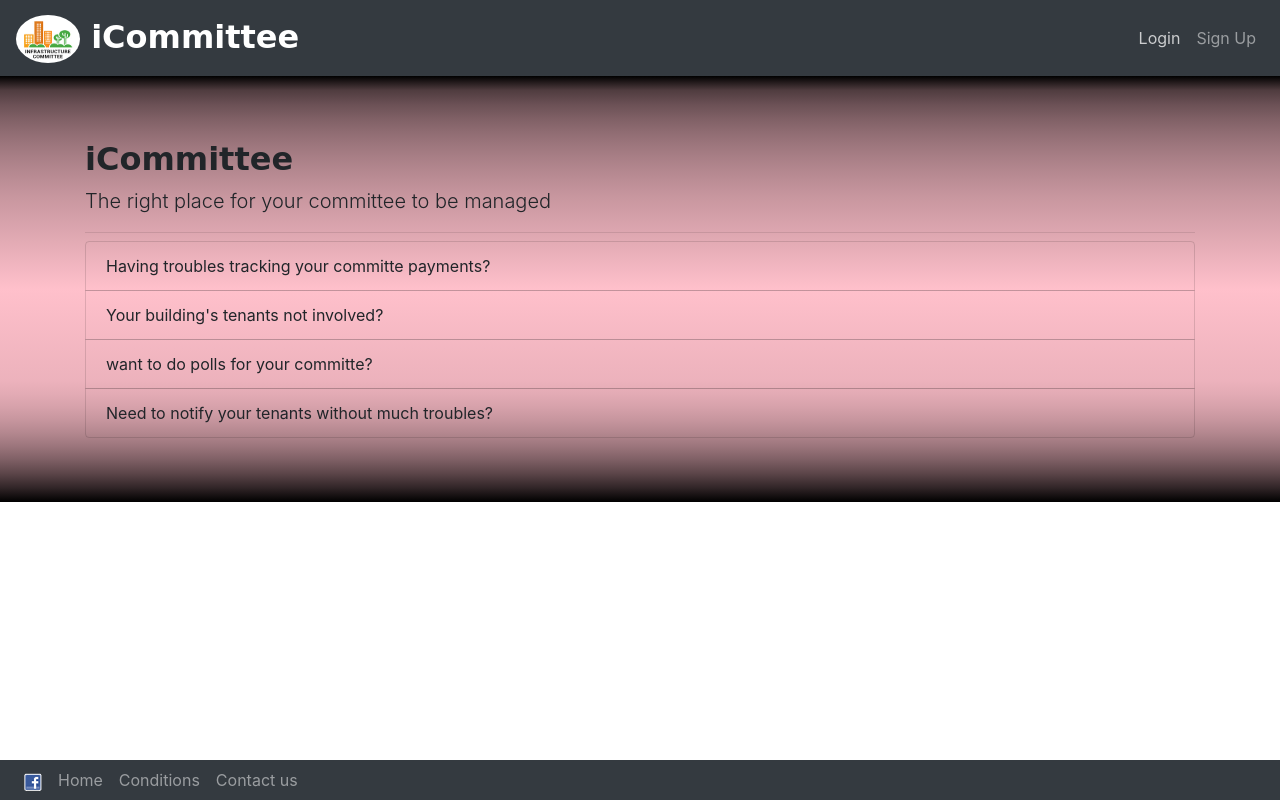
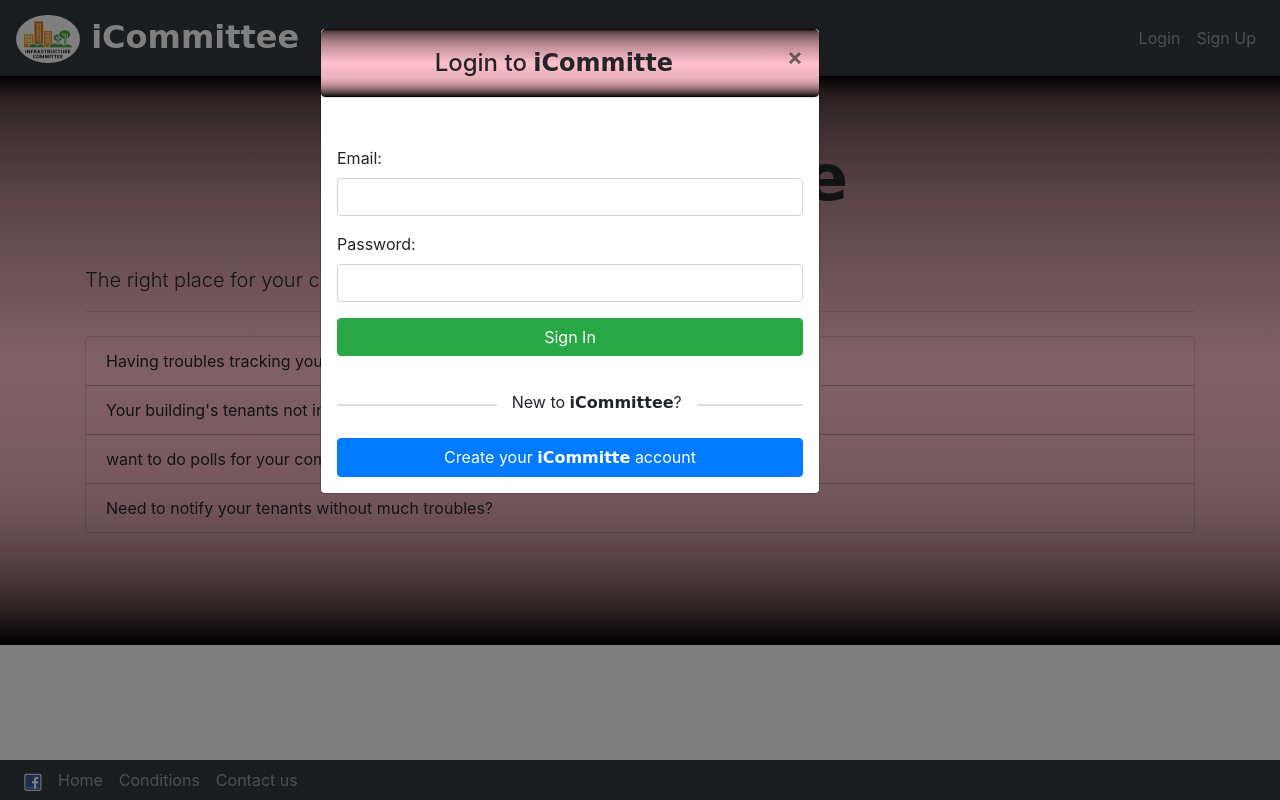
Before and after one commit to eranraveh/Committee, a plain HTML site: page index.html at #/signup in a window 1280 px wide. Both pictures are taken after a click on the link "Login". Drawn offline with nearby package versions, Linux system fonts and the light colour scheme; some packages are replaced by stand-ins of ours; a web font is replaced by a local one.

Commit message:
signup page  and login modal

```diff
--- a/app/committeeApp.js
+++ b/app/committeeApp.js
@@ -7,13 +7,13 @@ committeeApp.config(['$routeProvider', '$locationProvider', function ($routeProv
             templateUrl: "/app/home/home.html"
         })
         .when("/signup", {
-            templateUrl: "/app/signup/signup.html"
-            // controller: "breedsCtrl"
+            templateUrl: "/app/signup/signup.html",
+            controller: "signupCtrl"
         })
-//         .when("/dogs/:breedId", {
-//             templateUrl: "/app/breedImagesGallery/breedImages.html",
-//             controller: "imageCtrl"
-//         })
+        .when("/myCommittee:committeeId/messages", {
+            templateUrl: "/app/messages/messages.html",
+            controller: "messagesCtrl"
+        })
 //         .when("/about", {
 //             templateUrl: "/app/about/about.html",
 //         })
--- a/app/home/home.html
+++ b/app/home/home.html
@@ -1,9 +1,9 @@
-<div class="jumbotron jumbotron-fluid">
+<div class="jumbotron jumbotron-fluid ">
     <div class="container">
-        <h1 class="display-3 iCommittee">iCommittee</h1>
+        <h1 class="display-3 iCommittee text-center title mb-5">iCommittee</h1>
         <p class="lead">The right place for your committee to be managed</p>
         <hr class="my-2">
-        <ul class="list-group ">
+        <ul class="list-group my-4">
             <li class="list-group-item">Having troubles tracking your committe payments?</li>
             <li class="list-group-item">Your building's tenants not involved?</li>
             <li class="list-group-item">want to do polls for your committe?</li>
@@ -13,5 +13,6 @@
         <!-- <p class="lead">
             <a class="btn btn-primary btn-lg" href="Jumbo action link" role="button">Jumbo action name</a>
         </p> -->
+        <br>
     </div>
 </div>
--- /dev/null
+++ b/app/login/loginCtrl.js
@@ -0,0 +1,13 @@
+committeeApp.controller("loginCtrl", function($scope, $location) {
+
+    $scope.invalidLogin = false;
+
+    $scope.login = function() {
+        if ($scope.email === "eran@eran.com" && $scope.pwd === "123") {
+            $location.path("/myCommittee1/messages");
+        } else {
+            $scope.invalidLogin = true;
+        }
+    }
+
+})
--- a/app/shared/navbar/navbar.html
+++ b/app/shared/navbar/navbar.html
@@ -1,5 +1,5 @@
 <nav class="navbar navbar-expand-md navbar-dark bg-dark">
-    <a class="navbar-brand iCommittee" href="">
+    <a class="navbar-brand iCommittee " href="/">
         <img class="rounded-circle " id="brand" src="/assets/images/Infrastructure-Committee.jpg"/> iCommittee</a>
     <button class="navbar-toggler d-lg-none" type="button" data-toggle="collapse" data-target="#collapsibleNavId"
         aria-controls="collapsibleNavId" aria-expanded="false" aria-label="Toggle navigation">
@@ -17,6 +17,9 @@
         <ul class="navbar-nav ml-auto mt-lg-0">
             <li class="nav-item" ng-hide="isUserLoggedIn()">
                 <a class="nav-link" data-toggle="modal" href="#loginForm">Login</a>
+                    <!-- <a class="nav-link" data-toggle="modal" href="#signupForm">Sign Up</a> -->
+
+
             </li>
             <li class="nav-item" ng-hide="isUserLoggedIn()">
                     <a class="nav-link"  href="signup">Sign Up</a>
--- a/committee.css
+++ b/committee.css
@@ -1,7 +1,6 @@
 .iCommittee {
     font-family: 'Charm', cursive;
     font-weight: bold;
-    font-size: 2em;
 }
 
 #brand {
@@ -9,10 +8,67 @@
     width: 2em;
 }
 
+.iCommittee.navbar-brand {
+    font-size: 2em;
+}
+
+.iCommittee.title {
+    font-size: 4em;
+
+}
+
 .jumbotron {
-    background-image: linear-gradient(180deg, black, 10%,  pink, 90%,  black);
+    background-image: linear-gradient(180deg, black, 10%, pink, 90%, black);
 }
 
 .list-group-item {
     background-color: transparent;
 }
+
+.appBackground {
+    position: relative;
+    background-image: linear-gradient(180deg, black, 10%, pink, 90%, black);
+    background-repeat: no-repeat;
+    background-size: 100% 100vh;
+}
+
+.viewSize {
+    size: 100% 100vh;
+}
+
+
+.solid-line {
+    position: relative;
+    z-index: 1;
+    border-top: 2px solid #dfdfdf;
+    margin: 0 auto;
+    padding-bottom: 2em;
+
+    /* &:before { */
+    /* border-top: 2px solid #dfdfdf;
+        content:"";
+        margin: 0 auto;  */
+    /* this centers the line to the full width specified */
+    /* position: absolute;  */
+    /* positioning must be absolute here, and relative positioning must be applied to the parent */
+    /* top: 50%; left: 0; right: 0; bottom: 0;
+        width: 95%;
+        z-index: -1; */
+    /* } */
+}
+
+.solid-line > p {
+    /* to hide the lines from behind the text, you have to set the background color the same as the container */
+    display: inline;
+    position: absolute;
+    background: #fff;
+    top: -50%;
+    left: 45%;
+    margin-left: -50px;
+    padding: 0 15px;
+    z-index: -1;
+}
+
+.modal-body > #signup {
+    width: 100%;
+}
--- a/index.html
+++ b/index.html
@@ -20,6 +20,9 @@
 
     <script src="app/shared/navbar/bottomNavbarDir.js"></script>
 
+    <script src="app/login/loginCtrl.js"></script>
+
+
     <script src="app/model/UserSrv.js"></script>
     <!-- <script src="nameCtrl.js"></script> -->
 
@@ -35,6 +38,48 @@
     </header>
     <ng-view></ng-view>
 
+
+    <div id="loginForm" class="container login modal" ng-controller="loginCtrl">
+        <div class="modal-dialog">
+            <div class="modal-content">
+
+                <div class="modal-header jumbotron">
+                    <h4 class="modal-title w-100 text-center">Login to <span class="iCommittee">iCommitte</span></h4>
+                    <button type="button" class="close" data-dismiss="modal">&times;</button>
+                </div>
+
+
+                <div class="modal-body">
+                    <div class="alert alert-danger" role="alert" ng-show="invalidLogin">
+                        <strong>Invalid Login</strong> incorrect email or password
+                    </div>
+
+                    <form>
+                        <div class="form-group">
+                            <label for="email">Email:</label>
+                            <input type="email" class="form-control" id="email" ng-model="email">
+                        </div>
+                        <div class="form-group">
+                            <label for="pwd">Password:</label>
+                            <input type="password" class="form-control" id="pwd" ng-model="pwd">
+                        </div>
+                        <button type="button" class="btn btn-success btn-block" ng-click="login()">Sign In</button>
+                    </form>
+
+                    <br>
+                    <br>
+                    <!-- <hr> -->
+                    <div class=" solid-line">
+                        <p class=" text-center">New to <span class="iCommittee">iCommittee</span>?</p>
+                    </div>
+
+                    <a id="signup" href="/signup" class="btn btn-primary">Create your <span class="iCommittee">iCommitte</span> account</a>
+
+                </div>
+            </div>
+        </div>
+    </div>
+    </div>
 
     <!-- <div id="signupForm" class="modal">
             <div class="modal-dialog">
```
Also changed, not shown: app/signup/signup.html (+2 -2 lines), app/signup/signupCtrl.js (added).
